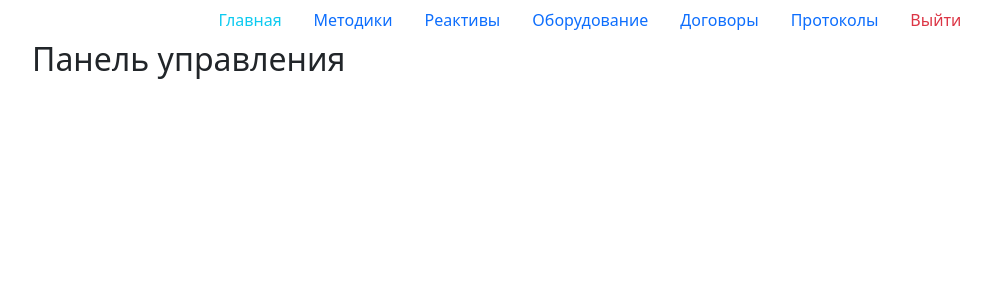
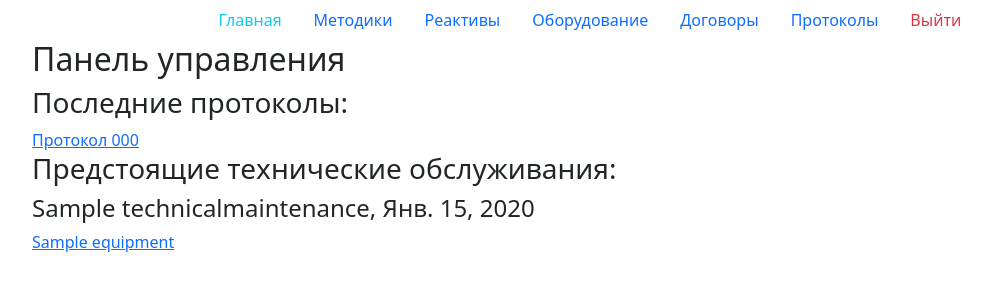
Before and after one commit to LemanRus/LIMS, a Django app: page /lab/dashboard/ in a window 1280 px wide. Shown: the top 300 px of the page, without its empty margins (50-1041 px from the left). Run offline with Django 3.2, Linux system fonts and the light colour scheme; a user stored in the database is signed in; tables that the repository leaves empty hold one stand-in row (values such as "Sample post").

Commit message:
Add functionality for dashboard

```diff
--- a/lims/lab/models.py
+++ b/lims/lab/models.py
@@ -37,6 +37,7 @@ class TechnicalMaintenance(models.Model):
     name = models.CharField(max_length=200)
     type = models.CharField(choices=[('Плановое', 'Плановое'), ('Периодическое', 'Периодическое'),
                                      ('Внеплановое', 'Внеплановое')], max_length=60)
+    next_date = models.DateField()
 
     def __str__(self):
         return f'{self.name}, {self.type}'
--- a/lims/lab/templates/lab/dashboard.html
+++ b/lims/lab/templates/lab/dashboard.html
@@ -6,4 +6,15 @@
 
 {% block content %}
     <h2>Панель управления</h2>
+    <h3>Последние протоколы:</h3>
+    {% for protocol in protocols %}
+        <a href="{% url 'lab:protocol_detail' protocol.id %}">Протокол {{protocol.number}}</a>
+    {% endfor %}
+    <h3>Предстоящие технические обслуживания:</h3>
+    {% for maintenance in next_maintenances %}
+        <h4>{{maintenance.name}}, {{maintenance.next_date}}</h4>
+        {% for equipment in maintenance.equipment.all %}
+            <a href="{% url 'lab:equipment_detail' equipment.id %}">{{ equipment.name }}</a>
+        {% endfor %}
+    {% endfor %}
 {% endblock content %}
--- a/lims/lab/views.py
+++ b/lims/lab/views.py
@@ -4,7 +4,7 @@ from django.shortcuts import render
 from django.views import View
 from django.views.generic import ListView, DetailView, TemplateView
 
-from .models import Reagent, Methodic, Equipment, Contract, Protocol
+from .models import Reagent, Methodic, Equipment, Contract, Protocol, TechnicalMaintenance
 
 
 class ReagentsListView(LoginRequiredMixin, ListView):
@@ -85,3 +85,6 @@ class EquipmentDetailView(LoginRequiredMixin, DetailView):
 class DashboardView(LoginRequiredMixin, TemplateView):
     template_name = 'lab/dashboard.html'
     login_url = '/login/'
+    last_protocols_query = Protocol.objects.all()
+    recent_maintenance_query = TechnicalMaintenance.objects.order_by('next_date')
+    extra_context = {"test": "Test test", "protocols": last_protocols_query, "next_maintenances": recent_maintenance_query}
```
